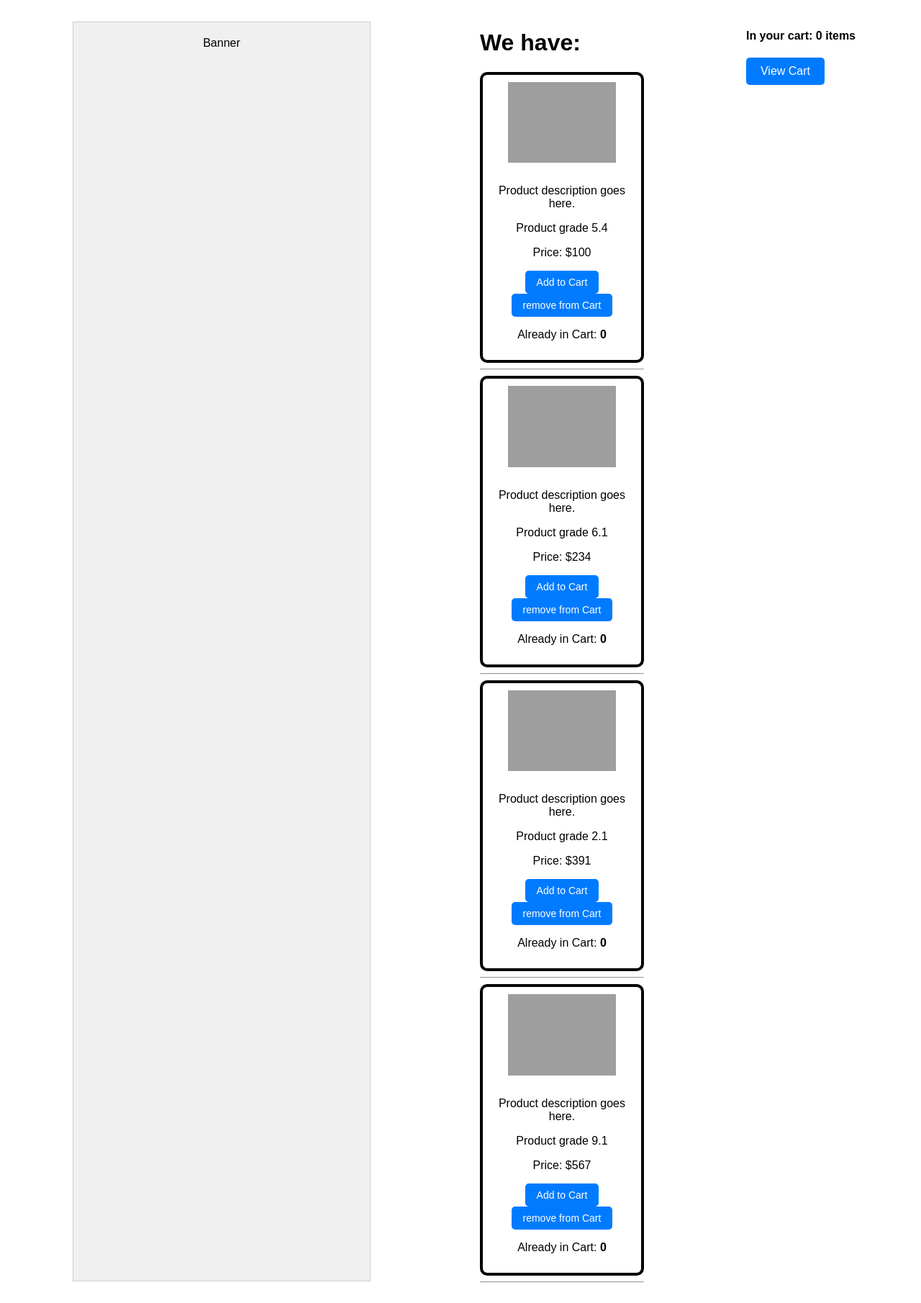
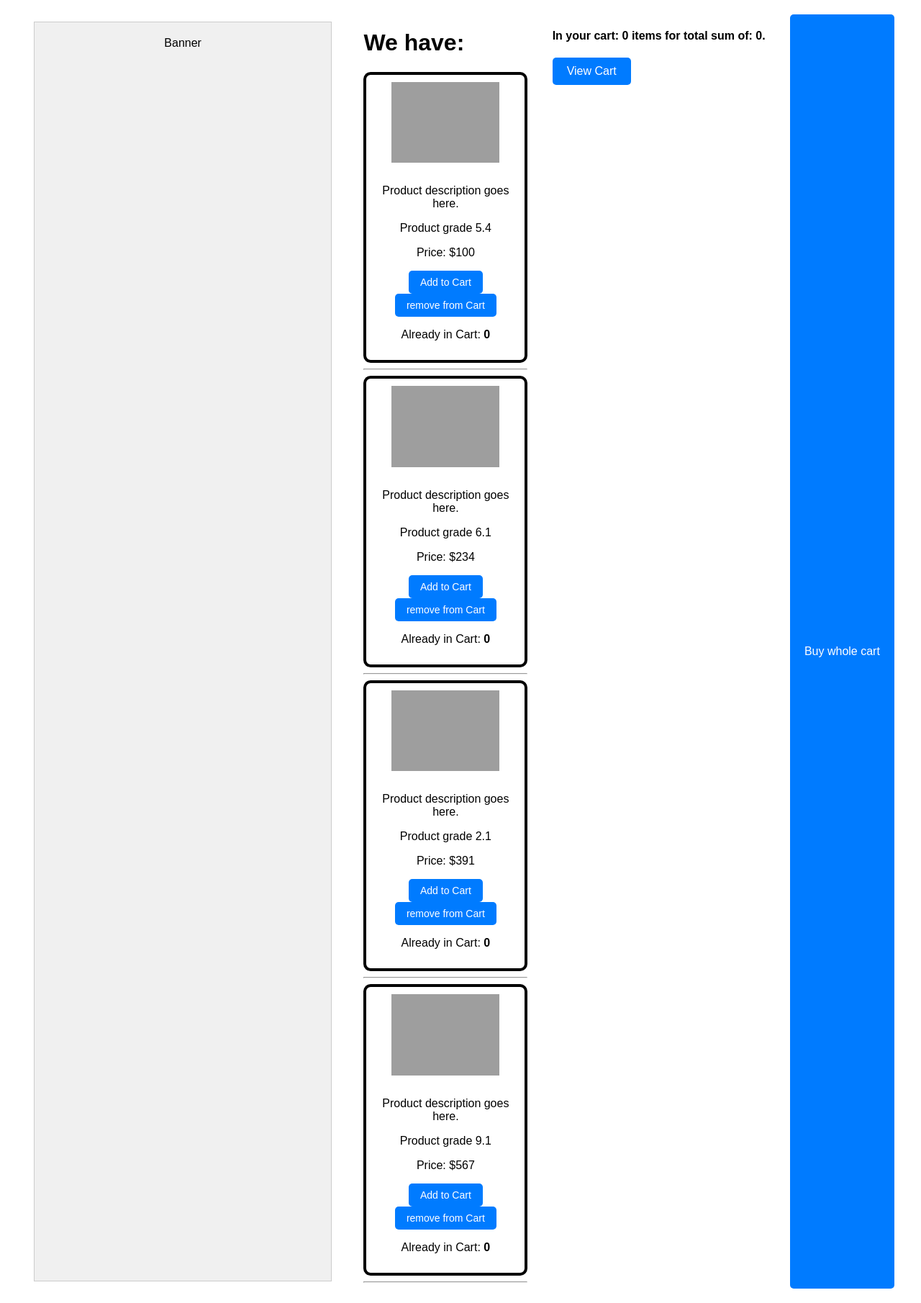
Before and after one commit to D3nd1Rub1ck/testSite, a Flask app: page / in a window 1280 px wide. Shown: the part 120-1930 px from the top of the page at 72% size. Run offline with Flask 3, Linux system fonts and the light colour scheme; some libraries are stand-ins or nearby versions; grey boxes are pictures that could not be loaded.

Commit message:
Buy button

```diff
--- a/templates/index.html
+++ b/templates/index.html
@@ -8,7 +8,7 @@
 <script>
     var cart = {}
 
-    function carItemsCounter(cartDict) {
+    function cartItemsCounter(cartDict) {
         var count = 0;
         for (var key in cartDict) {
             if (cartDict.hasOwnProperty(key)) {
@@ -18,6 +18,16 @@
             }
         }
         return count;
+    }
+
+    function cartSum(cartDict) {
+        var res = 0;
+        for (var key in cartDict) {
+            if (cartDict.hasOwnProperty(key)) {
+                res+= cartDict[key].amount * cartDict[key].price;
+            }
+        }
+        return res;
     }
 </script>
 <div id="shopDiv">
@@ -45,8 +55,10 @@
                 let cartCount_{{i['productId']}} =  document.getElementById("cartCount_{{i['productId']}}");
                 cartCount_{{i['productId']}}.textContent = cart[{{i['productId']}}]["amount"];
                 let cartCntText = document.getElementById("cartCnt");
-                cartCntText.textContent = carItemsCounter(cart);
-                //console.log(carItemsCounter(cart));
+                cartCntText.textContent = cartItemsCounter(cart);
+                let cartSumText = document.getElementById("cartSum");
+                cartSumText.textContent = cartSum(cart);
+                //console.log(cartItemsCounter(cart));
                 console.log(cart);
                 //tg.sendData("Product#{{i['productId']}}")
                 //alert("message data were send")
@@ -62,8 +74,10 @@
                 let cartCount_{{i['productId']}} =  document.getElementById("cartCount_{{i['productId']}}");
                 cartCount_{{i['productId']}}.textContent = cart[{{i['productId']}}]["amount"];
                 let cartCntText = document.getElementById("cartCnt");
-                cartCntText.textContent = carItemsCounter(cart);
-                //console.log(carItemsCounter(cart));
+                cartCntText.textContent = cartItemsCounter(cart);
+                let cartSumText = document.getElementById("cartSum");
+                cartSumText.textContent = cartSum(cart);
+                //console.log(cartItemsCounter(cart));
                 console.log(cart);
                 //tg.sendData("Product#{{i['productId']}}")
                 //alert("message data were send")
@@ -79,7 +93,7 @@
         <h3>You have:</h3>
 
     </div>
-    <h4>In your cart: <b id="cartCnt"> 0 </b> items</h4>
+    <h4>In your cart: <b id="cartCnt"> 0 </b> items for total sum of: <b id="cartSum">0</b>.</h4>
     <button id="ShowCartButton">View Cart</button>
     <script>
         let ShowCartButton = document.getElementById("ShowCartButton");
@@ -90,10 +104,13 @@
 
             if (shopDiv.style.display === "none") {
                 shopDiv.style.display = "block";
+                ShowCartButton.textContent = "View Cart";
             }
             else if (shopDiv.style.display === "block" || shopDiv.style.display === "") {
                 shopDiv.style.display = "none";
+                ShowCartButton.textContent = "Back to the shop.";
             }
+
 
             let cartItemsDiv = document.getElementById("cartItemsDiv");
 
@@ -118,4 +135,15 @@
         });
     </script>
 </div>
+<button id="buyButton"> Buy whole cart </button>
+<script>
+    let buyButton = document.getElementById("buyButton");
+
+    buyButton.addEventListener('click', function(){
+        var jsonCart = JSON.stringify(cart);
+        console.log(jsonCart);
+        alert(jsonCart);
+        tg.sendData(jsonCart);
+    });
+</script>
 {% endblock %}
```
Also changed, not shown: static/cartButton.js (+9 -0 lines), static/js/main.js (+9 -0 lines), app.py (line endings or trailing spaces).
